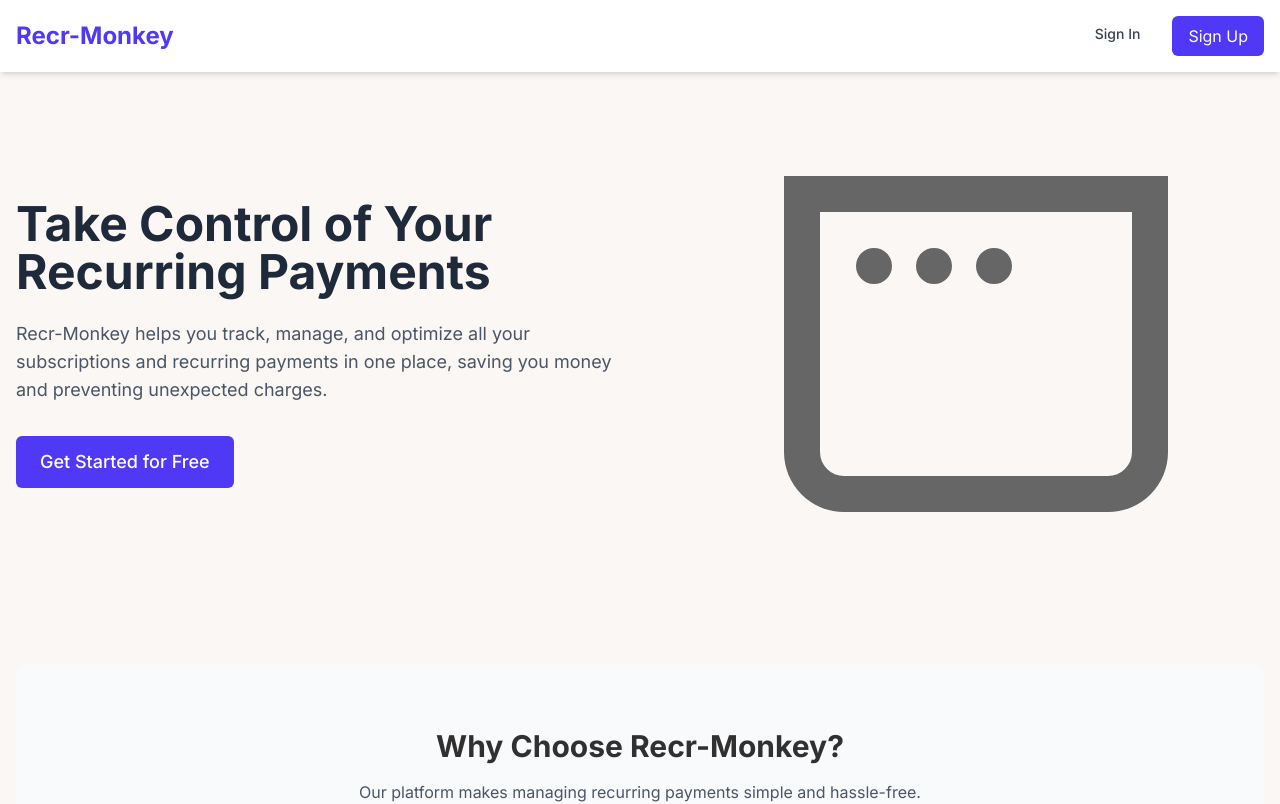
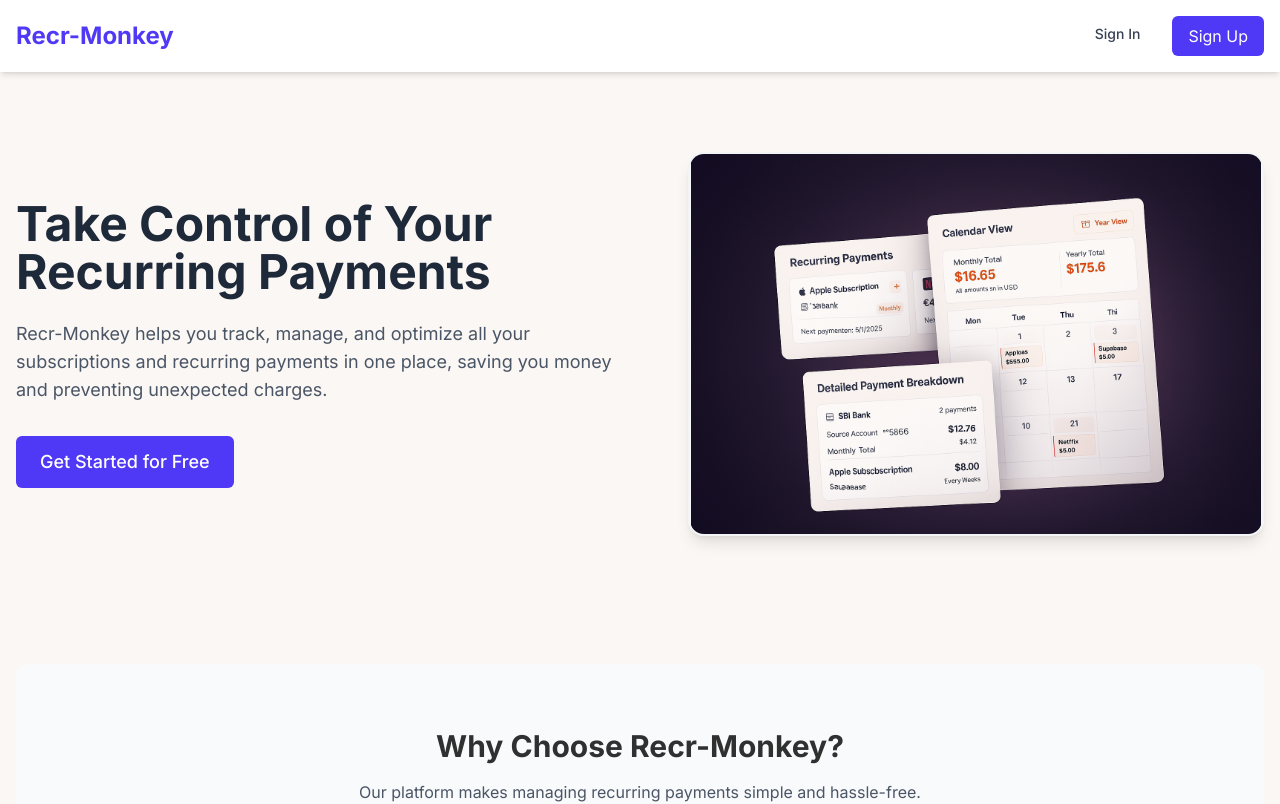
Before and after one commit to shadowlanes/recr-monkey, a Next.js app in the folder src/web/: page / in a window 1280 px wide. Shown: the top 804 px of the page. Built offline with nearby package versions, Linux system fonts and the light colour scheme; no server answers.

Commit message:
feat: update dashboard image and enhance image configuration in Next.js

```diff
--- a/src/web/app/page.tsx
+++ b/src/web/app/page.tsx
@@ -81,11 +81,13 @@ export default function Home() {
           </a>
         </div>
         <div className="md:w-1/2 md:pl-12">
-          <div className="relative w-full h-80 md:h-96">
+          <div className="relative w-full h-80 md:h-96 rounded-2xl overflow-hidden border-2 border-gray-100 shadow-lg">
             <Image
-              src="/window.svg"
+              src="/image-recr.png"
               alt="Dashboard Preview"
               fill
+              priority
+              sizes="(max-width: 768px) 100vw, 50vw"
               className="object-contain"
             />
           </div>
--- a/src/web/next.config.ts
+++ b/src/web/next.config.ts
@@ -2,6 +2,7 @@ import type { NextConfig } from "next";
 
 const nextConfig: NextConfig = {
   output: 'export',
+  images: { unoptimized: true },
   eslint: {
     ignoreDuringBuilds: true,
   },
```
Also changed, not shown: src/web/public/image-recr.png (added).
